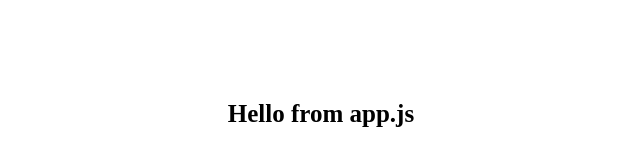
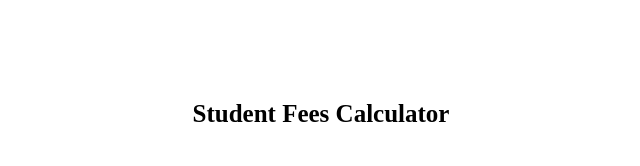
Before and after one commit to wiredmartian/project-sfiso, a plain HTML site: page index.html in a window 1280 px wide. Shown: the whole page, without its empty margins (319-959 px from the left). Drawn offline with Linux system fonts and the light colour scheme.

```diff
--- a/app.js
+++ b/app.js
@@ -1,3 +1,3 @@
 var messageElement = document.getElementById('home-message');
 
-messageElement.innerHTML = 'Hello from app.js';
+messageElement.innerHTML = 'Student Fees Calculator';
--- a/index.html
+++ b/index.html
@@ -7,7 +7,8 @@
 </head>
 
 <body>
-    <p id="home-message"></p>
-
+    <div id="container">
+        <p id="home-message"></p>
+    </div>
     <script src="app.js"></script>
 </html>
```
Also changed, not shown: 1 other file.
